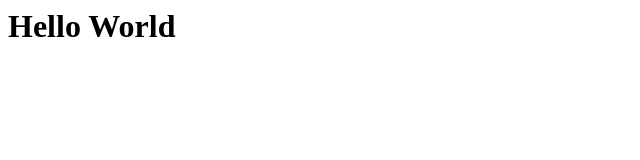
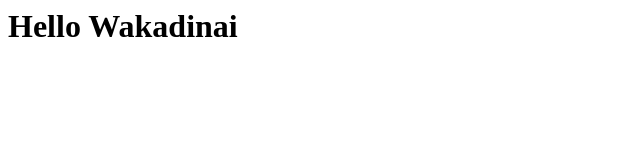
Before and after one commit to kaizipaul/microverse-pracise-repo, a plain HTML site: page index.html in a window 1280 px wide. Shown: the whole page, without its empty margins (0-640 px from the left). Drawn offline with Linux system fonts and the light colour scheme.

Commit message:
Updated index

```diff
--- a/index.html
+++ b/index.html
@@ -8,7 +8,7 @@
 </head>
 
 <body>
-    <h1>Hello World</h1>
+    <h1>Hello Wakadinai</h1>
 </body>
 
 </html>
```
